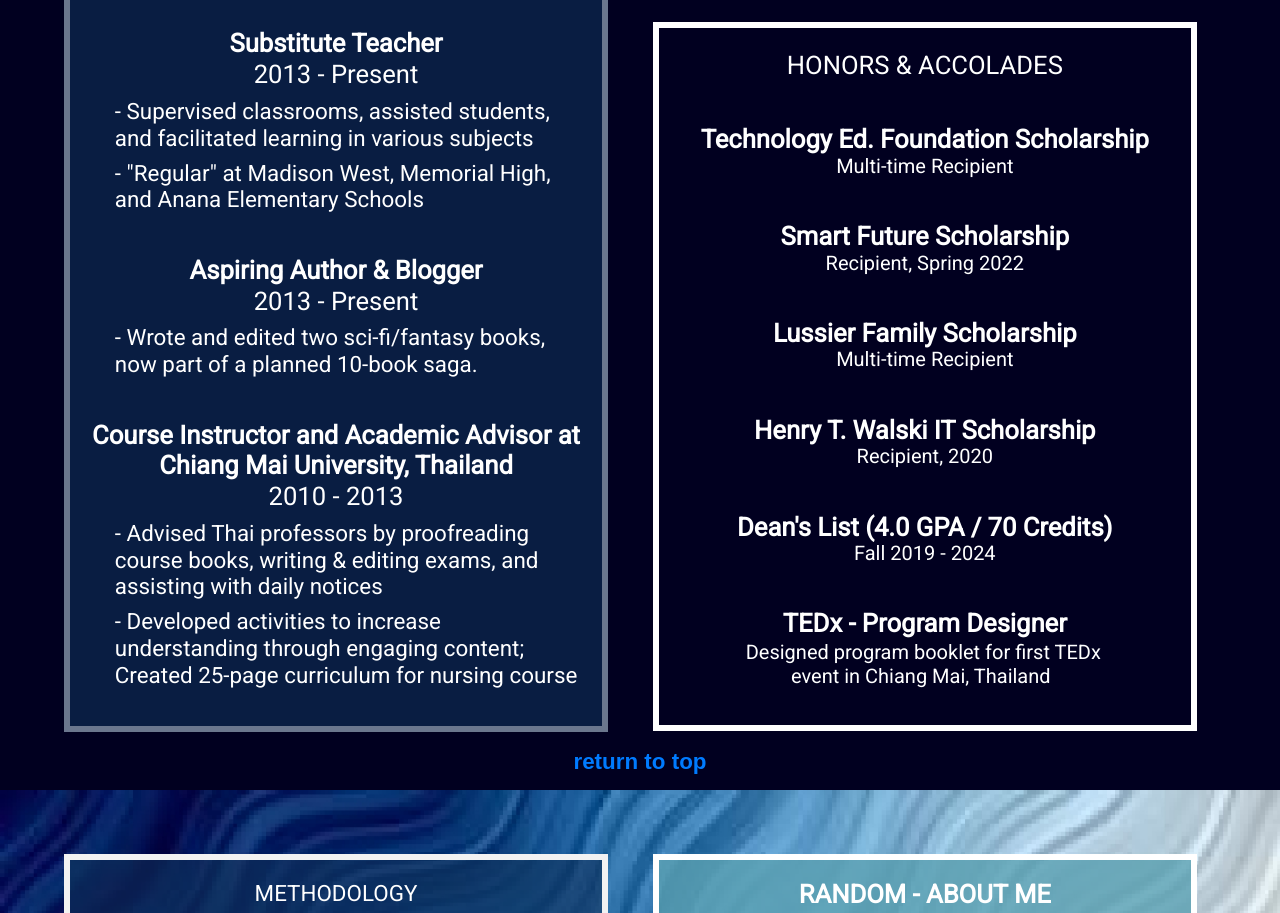
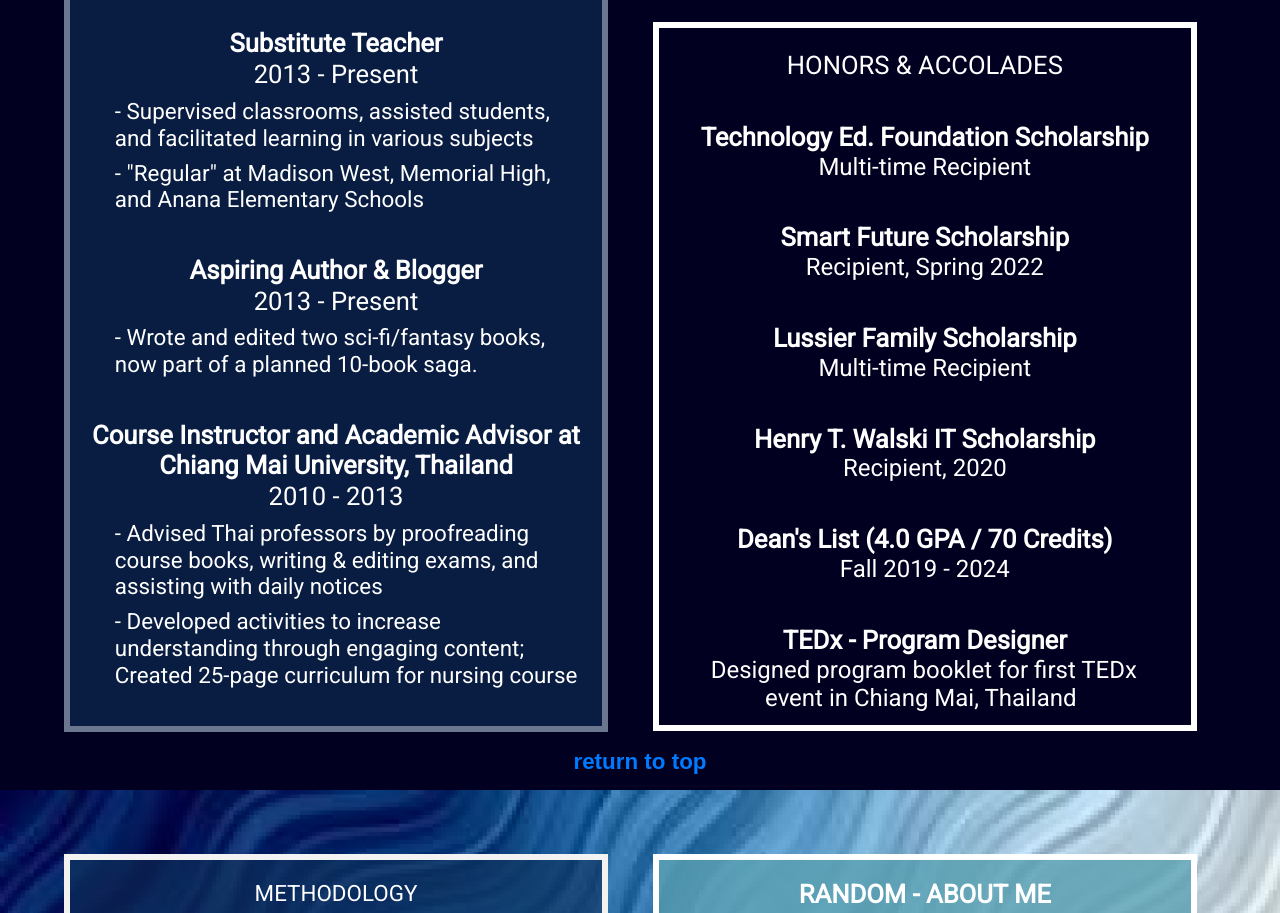
Before and after one commit to pbrummel/resume, a plain HTML site: page index.html in a window 1280 px wide. Shown: the part 2340-3253 px from the top of the page. Drawn offline with nearby package versions, Linux system fonts and the light colour scheme; a web font is replaced by a local one.

Commit message:
few more changes, esp. print version

```diff
--- a/index.html
+++ b/index.html
@@ -46,7 +46,7 @@
                 <span class="navbar-toggler-icon"></span>
             </button>
 
-            <div class="collapse show navbar-collapse bg-info opacity-5" id="collapsibleNavbar">
+            <div class="collapse navbar-collapse bg-info opacity-5" id="collapsibleNavbar">
                 <ul class="navbar-nav w-100 ml-3">
                     <li class="nav-item"><a class="nav-link" href="#aboutMe">About Me</a></li>
                     <li class="nav-item"><a class="nav-link" href="#skills">Skills</a></li>
@@ -94,10 +94,10 @@
                 <ul class="noListStyle">
                     <li class="h2 text-white pt-1">HTML&nbsp;&nbsp;<img src="images/whiteStar.png" class="whiteStar wow fadeInRight"><img src="images/whiteStar.png" class="whiteStar wow fadeInRight" data-wow-delay="0.2s"><img src="images/whiteStar.png" class="whiteStar wow fadeInRight" data-wow-delay="0.4s"><img src="images/whiteStar.png" class="whiteStar wow fadeInRight" data-wow-delay="0.6s"><img src="images/whiteStar.png" class="whiteStar wow fadeInRight" data-wow-delay="0.8s"></li>
                     <li class="h2 text-white">CSS&nbsp;&nbsp;<img src="images/whiteStar.png" class="whiteStar wow fadeInRight"><img src="images/whiteStar.png" class="whiteStar wow fadeInRight" data-wow-delay="0.2s"><img src="images/whiteStar.png" class="whiteStar wow fadeInRight" data-wow-delay="0.4s"><img src="images/whiteStar.png" class="whiteStar wow fadeInRight" data-wow-delay="0.6s"><img src="images/whiteStar.png" class="whiteStar wow fadeInRight" data-wow-delay="0.8s"></li>
+                    <li class="h2 text-white">Javascript&nbsp;&nbsp;<img src="images/whiteStar.png" class="whiteStar wow fadeInRight"><img src="images/whiteStar.png" class="whiteStar wow fadeInRight" data-wow-delay="0.2s"><img src="images/whiteStar.png" class="whiteStar wow fadeInRight" data-wow-delay="0.4s"><img src="images/whiteStar.png" class="whiteStar wow fadeInRight" data-wow-delay="0.6s"></li>
                     <li class="h2 text-white">Writing&nbsp;&nbsp;<img src="images/whiteStar.png" class="whiteStar wow fadeInRight"><img src="images/whiteStar.png" class="whiteStar wow fadeInRight" data-wow-delay="0.2s"><img src="images/whiteStar.png" class="whiteStar wow fadeInRight" data-wow-delay="0.4s"><img src="images/whiteStar.png" class="whiteStar wow fadeInRight" data-wow-delay="0.6s"><img src="images/whiteStar.png" class="whiteStar wow fadeInRight" data-wow-delay="0.8s"></li>
                     <li class="h2 text-white">Wireframing&nbsp;&nbsp;<img src="images/whiteStar.png" class="whiteStar wow fadeInRight"><img src="images/whiteStar.png" class="whiteStar wow fadeInRight" data-wow-delay="0.2s"><img src="images/whiteStar.png" class="whiteStar wow fadeInRight" data-wow-delay="0.4s"><img src="images/whiteStar.png" class="whiteStar wow fadeInRight" data-wow-delay="0.6s"><img src="images/whiteStar.png" class="whiteStar wow fadeInRight" data-wow-delay="0.8s"></li>
                     <li class="h2 text-white">Concepting&nbsp;&nbsp;<img src="images/whiteStar.png" class="whiteStar wow fadeInRight"><img src="images/whiteStar.png" class="whiteStar wow fadeInRight" data-wow-delay="0.2s"><img src="images/whiteStar.png" class="whiteStar wow fadeInRight" data-wow-delay="0.4s"><img src="images/whiteStar.png" class="whiteStar wow fadeInRight" data-wow-delay="0.6s"></li>
-                    <li class="h2 text-white">Javascript&nbsp;&nbsp;<img src="images/whiteStar.png" class="whiteStar wow fadeInRight"><img src="images/whiteStar.png" class="whiteStar wow fadeInRight" data-wow-delay="0.2s"><img src="images/whiteStar.png" class="whiteStar wow fadeInRight" data-wow-delay="0.4s"><img src="images/whiteStar.png" class="whiteStar wow fadeInRight" data-wow-delay="0.6s"></li>
                     <li class="h2 text-white">Branding&nbsp;&nbsp;<img src="images/whiteStar.png" class="whiteStar wow fadeInRight"><img src="images/whiteStar.png" class="whiteStar wow fadeInRight" data-wow-delay="0.2s"><img src="images/whiteStar.png" class="whiteStar wow fadeInRight" data-wow-delay="0.4s"></li>
                     <li class="h2 text-white">Video Editing&nbsp;&nbsp;<img src="images/whiteStar.png" class="whiteStar wow fadeInRight"><img src="images/whiteStar.png" class="whiteStar wow fadeInRight" data-wow-delay="0.2s"><img src="images/whiteStar.png" class="whiteStar wow fadeInRight" data-wow-delay="0.4s"></li>
                     <li class="h2 text-white"> 3D Animating&nbsp;&nbsp;<img src="images/whiteStar.png" class="whiteStar wow fadeInRight"><img src="images/whiteStar.png" class="whiteStar wow fadeInRight" data-wow-delay="0.2s"></li>
@@ -128,7 +128,7 @@
                     <br><span class="h2 text-white text-center font-weight-light mr-2 ml-2">2023 - Present</span>
                 </p>
                 <ul class="dashed">
-                    <li class="h3 text-white font-weight-normal">&nbsp;Efficiently stock shelves and create a pristine presentation on the salesfloor</li>
+                    <li class="h3 text-white font-weight-normal">&nbsp;Efficiently stock shelves and ensure a pristine presentation on the salesfloor</li>
                     <li class="h3 text-white font-weight-normal">&nbsp;Provide stellar customer service to store guests, helping them find what they need</li>
                 </ul>
 
@@ -222,13 +222,12 @@
                 <p class="h2 text-white font-weight-bold text-center">Dean's List (4.0 GPA / 70 Credits)
                     <br><span class="h2 text-white font-weight-normal text-center">Fall 2019 - 2024</span>
                 </p>
-                <p class="h2 text-white font-weight-bold text-center">TEDx - Program Designer
-                    <!--<br><span class="h2 text-white font-weight-normal text-center">2011</span>-->
+                <p class="h2 text-white font-weight-bold text-center mb-0">TEDx - Program Designer
+                    <ul style="list-style-type: none; margin-top: 0;">
+                        <li><span class="h3 text-white text-center font-weight-normal pr-5">&nbsp;Designed program booklet for first TEDx event in Chiang Mai, Thailand</li>
+                    </ul>
                 </p>
-                <ul style="list-style-type: none;">
-                    <li class="h3 text-white text-center font-weight-normal pr-5">&nbsp;Designed program booklet for first TEDx <br>event in Chiang Mai, Thailand</li>
-                    <!--<li class="h3 text-white text-center font-weight-normal pr-5">&nbsp;Collaborated with team of creative like-minded individuals over two-month period in preparation for event</li>-->
-                </ul>
+                <!--<li class="h3 text-white text-center font-weight-normal pr-5">&nbsp;Collaborated with team of creative like-minded individuals over two-month period in preparation for event</li>-->
             </div>
             <div class="col-1"></div>
             <div class="text-center text-dark font-weight-bold returnToTop2"><a href="#returnToTop">return to top</a></div>
--- a/print.css
+++ b/print.css
@@ -49,6 +49,24 @@
     margin-bottom: 2.25vw;
 }
 
+.honorsSide h2 {
+    margin-bottom: 2vw;
+}
+
+.honorsSide p ul {
+    text-align: left; /* Align text to the left for readability */
+    font-size: 1rem; /* Adjust font size for print, if necessary */
+}
+
+.honorsSide p + ul {
+    margin-top: 0.2rem; /* Reduce the space between the title and description */
+
+}
+
+.honorsSide ul li {
+    padding-top: 0; /* Remove extra padding if any exists on the list items */
+}
+
 .portfolioSide {
     height: 50.5vw;
     margin-top: 3vw;
--- a/styles.css
+++ b/styles.css
@@ -573,7 +573,7 @@ Portfolio & Random section
 
 #carouselSlides {
     padding: 0 1.5vw;
-    margin-top 0 1.5vw;
+    margin-top: 0 1.5vw;
 }
 
 .carouselImage {
@@ -687,18 +687,19 @@ footer a {
 }
 
 .honorsSide p {
-    line-height: 0.6;
+    line-height: 0.4;
 }
 
 .honorsSide span {
-    font-size: 1.25rem;
-    display: block; /* Ensures it behaves like a block element */
-    margin-top: 0.4rem; /* Adds space above the years/descriptions */
+    font-size: 1.5rem;
+    display: block;
+    margin-top: 0.4rem;
+    padding-top: 0.25rem;
 }
 
 .honorsSide ul li {
-    font-size: 1.25rem; /* Make the TEDx description slightly smaller */
-    line-height: 1.2; /* Adjust spacing for the list item */
-    margin-top: 0.2rem; /* Reduce spacing above list items */
-    margin-bottom: 0.5rem; /* Reduce space between paragraphs */
+    font-size: 1.25rem;
+    line-height: 1.2;
+    margin-top: 0.2rem;
+    margin-bottom: 0.5rem;
 }
```
